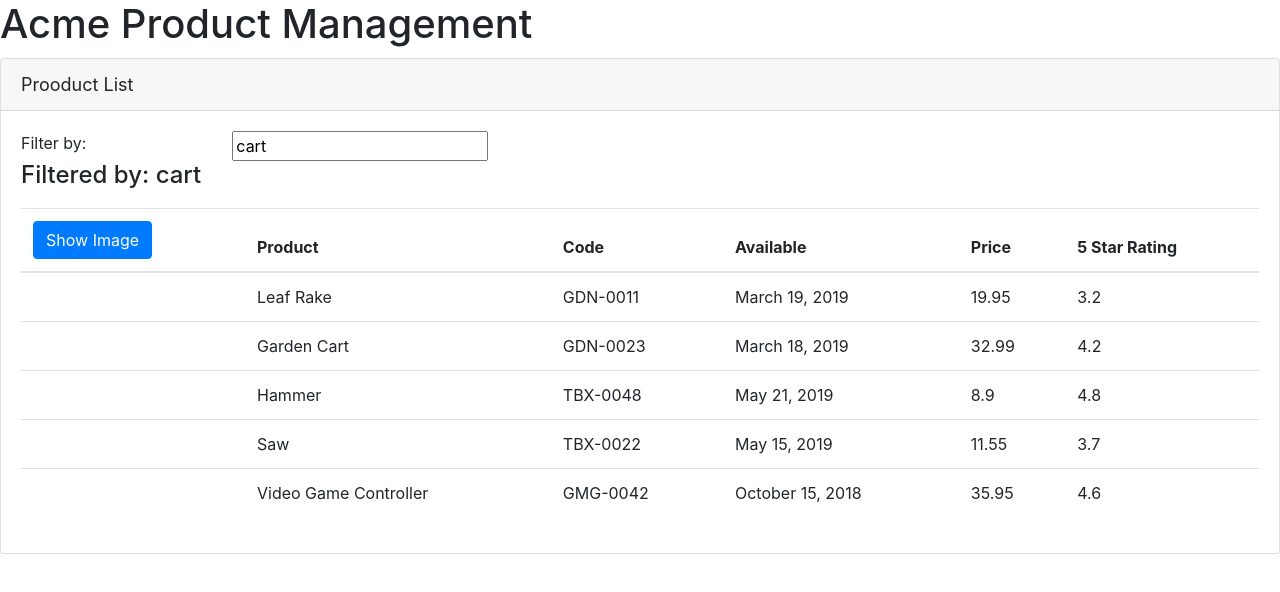
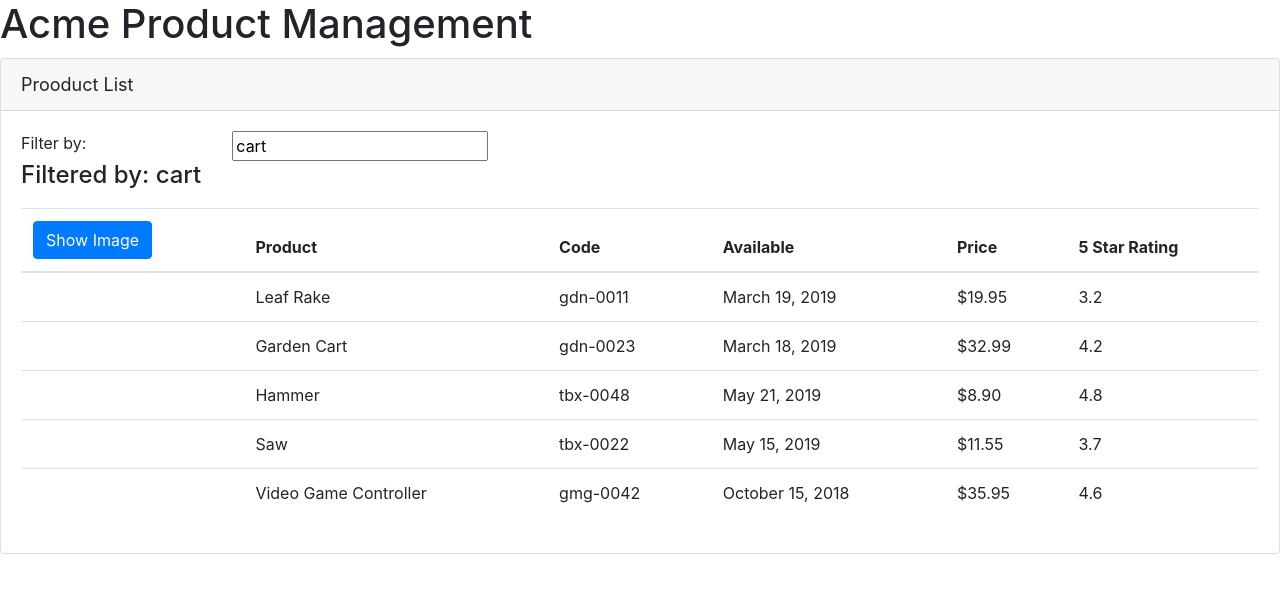
Before and after one commit to leon-mil/angular-getting-started, an Angular app: page / in a window 1280 px wide. Shown: the top 592 px of the page. Built offline with nearby package versions, Linux system fonts and the light colour scheme.

Commit message:
Transforming data with pipes

```diff
--- a/src/app/products/product-list.component.html
+++ b/src/app/products/product-list.component.html
@@ -36,14 +36,14 @@
                   <td>
                     <img *ngIf='showImage'
                          [src]='product.imageUrl'
-                         [title]='product.productName'
+                         [title]='product.productName | uppercase'
                          [style.width.px]='imageWidth'
                          [style.margin.px]='imageMargin'>
                   </td>
                   <td> {{ product.productName }} </td>
-                  <td> {{ product.productCode }} </td>
+                  <td> {{ product.productCode | lowercase }} </td>
                   <td> {{ product.releaseDate }} </td>
-                  <td> {{ product.price }} </td>
+                  <td> {{ product.price | currency:'USD':'symbol':'1.2-2' | lowercase }} </td>
                   <td> {{ product.starRating }}</td>
                 </tr>
               </tbody>
```
